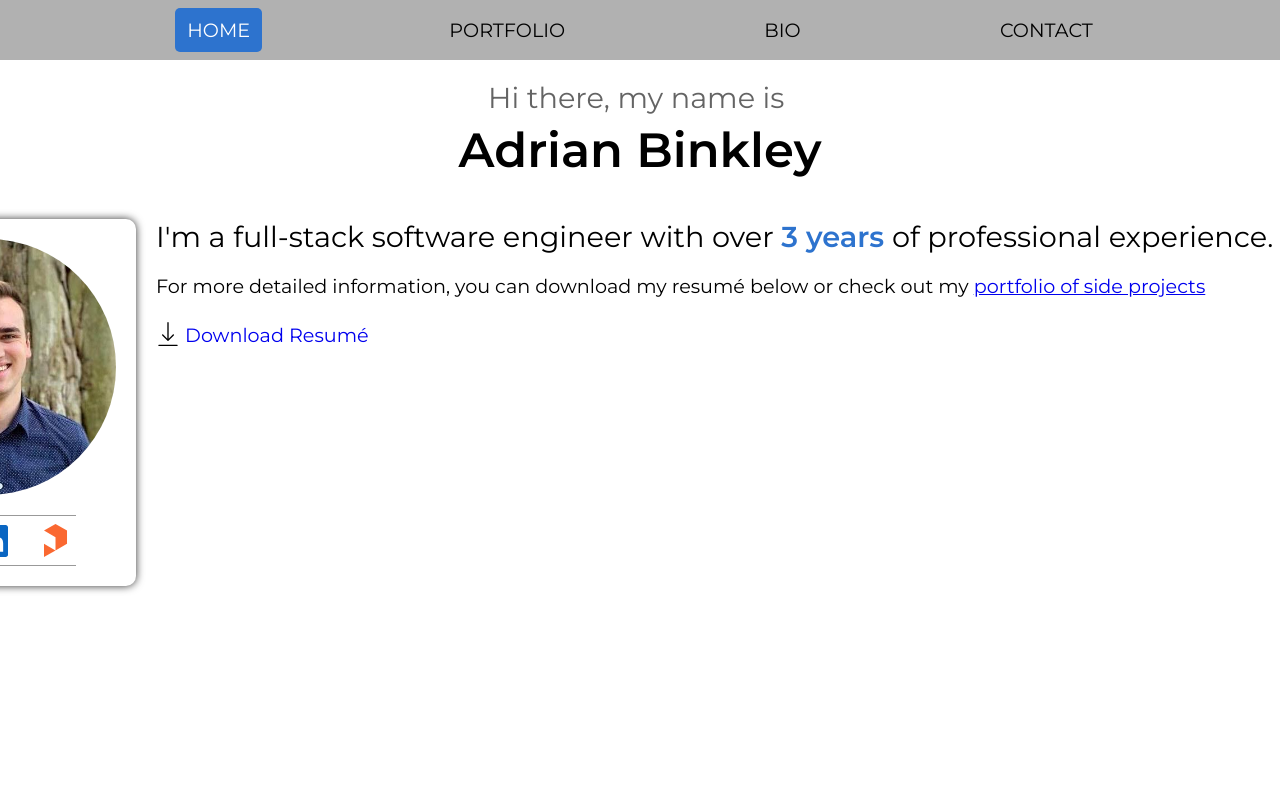
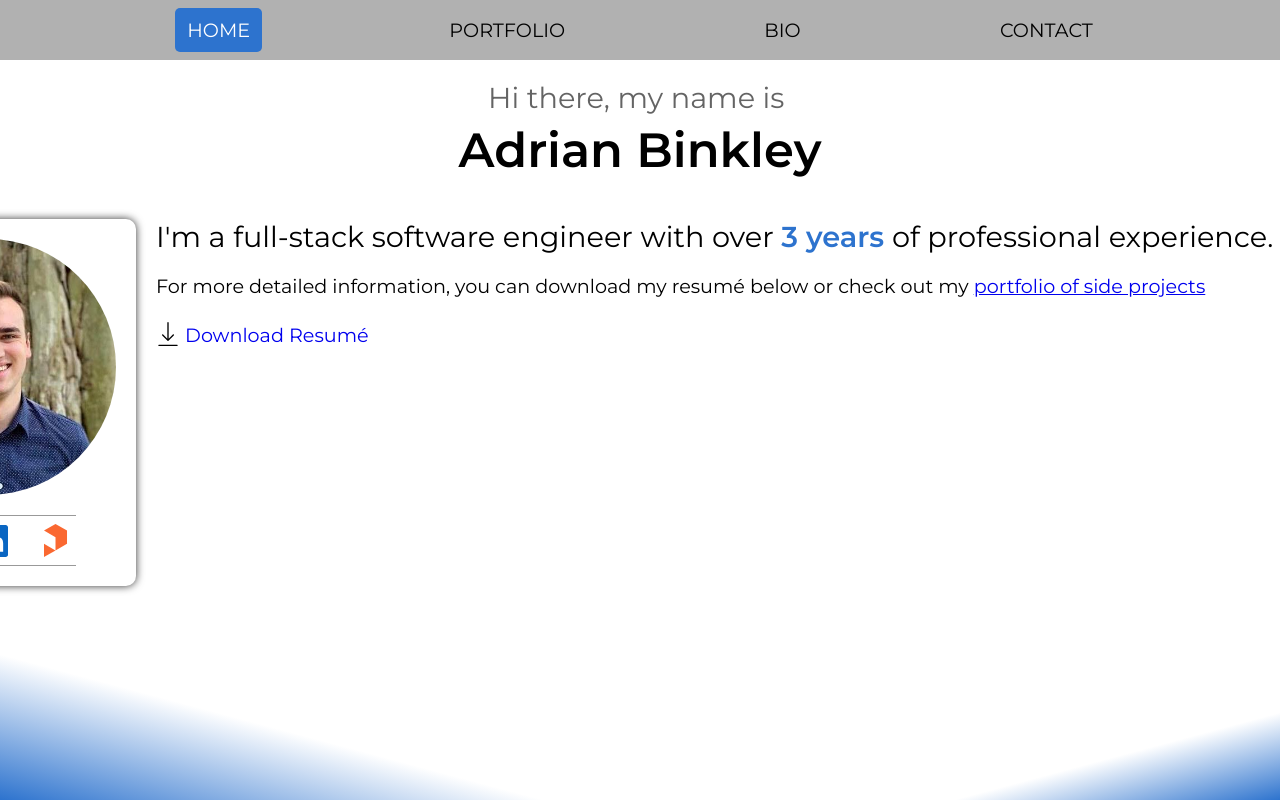
Before and after one commit to a-binkley/personal-website, an Angular app: page / in a window 1280 px wide. Shown: the top 800 px of the page. Built offline with nearby package versions, Linux system fonts and the light colour scheme.

Commit message:
feat(app): add page bottom gradients

```diff
--- a/src/app/components/home/home.html
+++ b/src/app/components/home/home.html
@@ -19,3 +19,4 @@
   </section>
   <section id="timeline"></section>
 </div>
+<app-page-gradient></app-page-gradient>
--- a/src/app/components/home/home.ts
+++ b/src/app/components/home/home.ts
@@ -5,10 +5,11 @@ import { HomeService } from '../../services/home';
 import { Nav } from '../shared/nav/nav';
 import { Resume } from '../shared/resume/resume';
 import { BusinessCard } from './business-card/business-card';
+import { PageGradient } from '../shared/page-gradient/page-gradient';
 
 @Component({
   selector: 'app-home',
-  imports: [BusinessCard, Nav, Resume],
+  imports: [BusinessCard, Nav, Resume, PageGradient],
   standalone: true,
   templateUrl: './home.html',
   styleUrl: './home.scss',
--- /dev/null
+++ b/src/app/components/shared/page-gradient/page-gradient.html
@@ -0,0 +1 @@
+<span class="page-gradient"></span>
--- /dev/null
+++ b/src/app/components/shared/page-gradient/page-gradient.scss
@@ -0,0 +1,10 @@
+@use "../../../../styles.scss" as *;
+
+.page-gradient {
+  position: absolute;
+  width: 100vw;
+  height: 4 * $nav-height;
+  bottom: 0;
+  background: linear-gradient(345deg, $accent-color, #fff0 15%),
+    linear-gradient(15deg, $accent-color, #fff0 25%);
+}
```
Also changed, not shown: src/app/components/shared/page-gradient/page-gradient.ts (added, +11 -0 lines), 1 other file (tests, documents, lock files or other folders).
